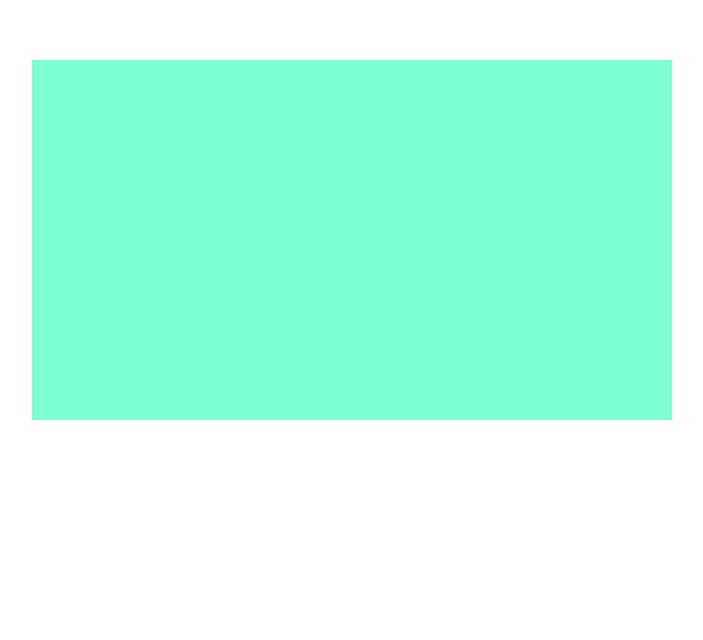
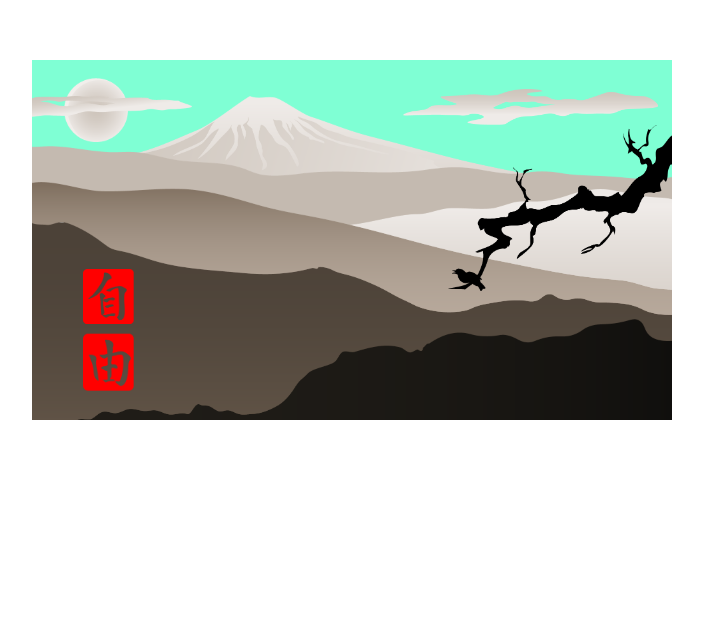
Before and after one commit to bartoszzielarz/Japan-Site, a plain HTML site: page index.html in a window 1280 px wide. Shown: the part 160-800 px from the top of the page, without its empty margins (288-991 px from the left). Drawn offline with Linux system fonts and the light colour scheme.

Commit message:
zmiana w index-ustawienia img

```diff
--- a/index.html
+++ b/index.html
@@ -118,17 +118,17 @@
 <body>
     <div class="picture">
         <!-- img[src=img/japan$.png]*11 -->
-        <img src="img/japan1.png" alt="">
-        <img src="img/japan2.png" alt="">
-        <img src="img/japan3.png" alt="">
-        <img src="img/japan4.png" alt="">
-        <img src="img/japan5.png" alt="">
-        <img src="img/japan6.png" alt="">
-        <img src="img/japan7.png" alt="">
-        <img src="img/japan8.png" alt="">
-        <img src="img/japan9.png" alt="">
-        <img src="img/japan10.png" alt="">
-        <img src="img/japan11.png" alt="">
+        <img src="japan1.png" alt="">
+        <img src="japan2.png" alt="">
+        <img src="japan3.png" alt="">
+        <img src="japan4.png" alt="">
+        <img src="japan5.png" alt="">
+        <img src="japan6.png" alt="">
+        <img src="japan7.png" alt="">
+        <img src="japan8.png" alt="">
+        <img src="japan9.png" alt="">
+        <img src="japan10.png" alt="">
+        <img src="japan11.png" alt="">
 
     </div>
 </body>
```
